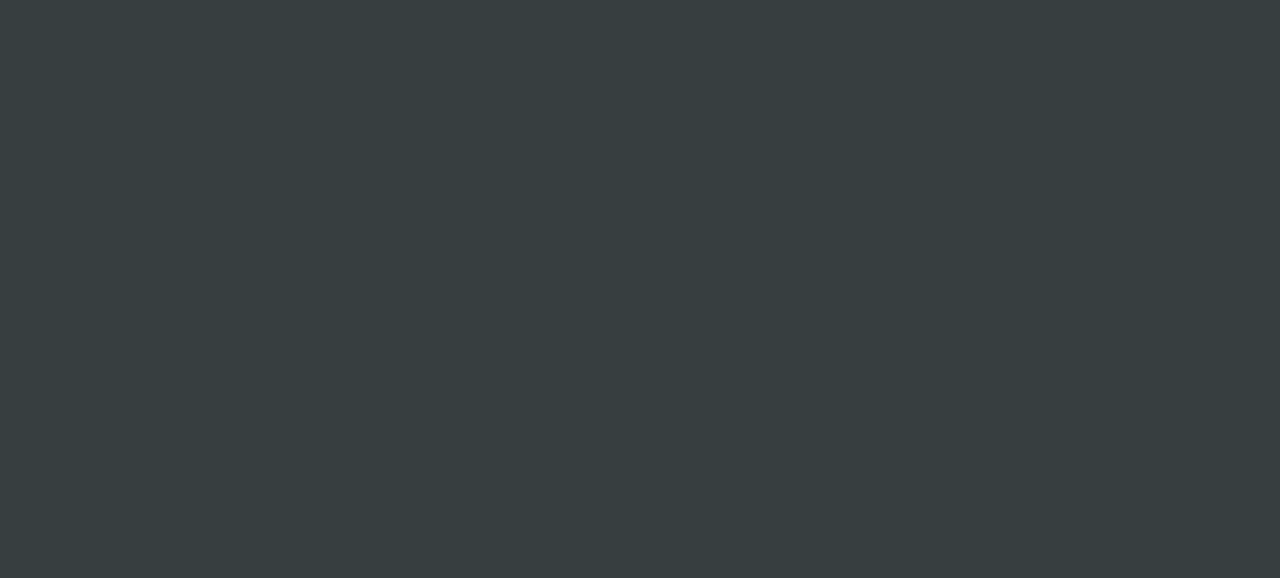
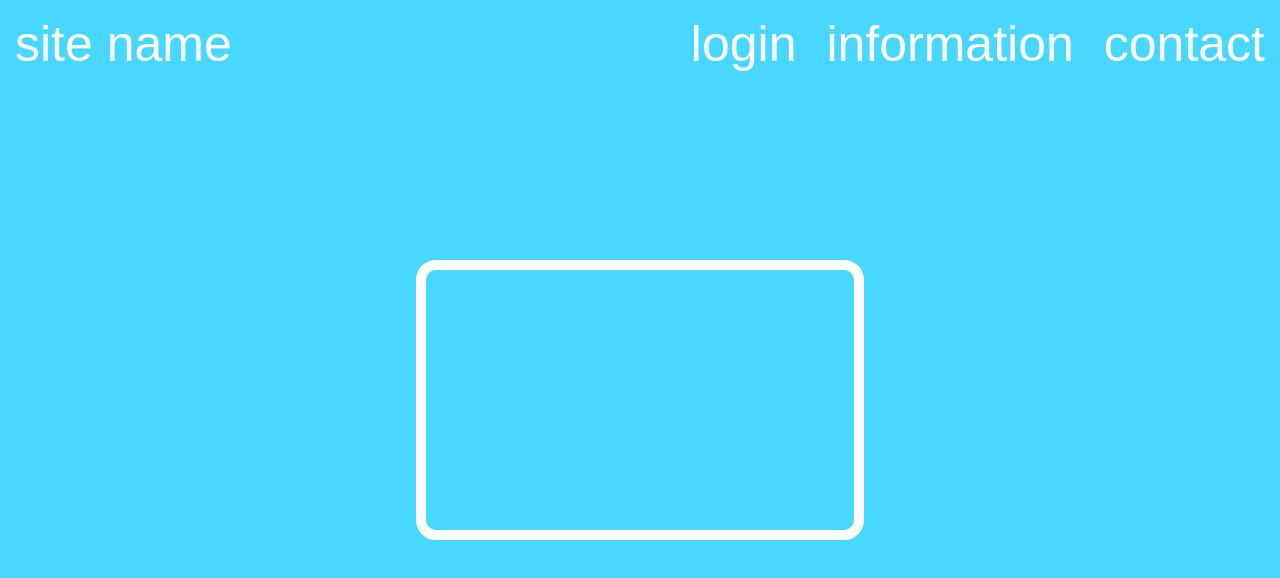
Before and after one commit to teacherIan/demo_site, a website built with Vite: page index.html in a window 1280 px wide. Built offline with nearby package versions, Linux system fonts and the light colour scheme.

Commit message:
first commit

```diff
--- a/index.html
+++ b/index.html
@@ -10,6 +10,32 @@
 
 <body>
 
+  <div class="container">
+
+    <div class="top_bar">
+      <div class="website_name header"> site name</div>
+      <div class="flex">
+        <div class="login header">login</div>
+        <div class="information header">information</div>
+        <div class="contact header">contact</div>
+      </div>
+    </div>
+
+
+
+    <div class="sign-in">
+
+    </div>
+
+
+  </div>
+
+
+
+
+
+
+
   <script type="module" src="/main.js"></script>
 </body>
 
--- a/style.css
+++ b/style.css
@@ -1,6 +1,45 @@
 * {
-  background-color: #373E40;
+  background-color: #48d7ff;
   box-sizing: border-box;
   margin: 0;
   padding: 0;
 }
+
+
+.container {
+  width: 100vw;
+  height: 100vh;
+
+}
+
+.top_bar {
+  width: 100vw;
+  height: 5vh;
+  display: flex;
+  justify-content: space-between;
+}
+
+.flex {
+  display: flex;
+
+}
+
+.header {
+  color: white;
+  font-size: 50px;
+  font-family: fantasy;
+  margin: 15px;
+  cursor: pointer;
+}
+
+.sign-in {
+  position: absolute;
+  left: 50%;
+  top: 50%;
+  transform: translate(-50%, -50%);
+  width: 35vw;
+  height: 35vh;
+  border: 10px solid white;
+  border-radius: 20px;
+
+}
```
